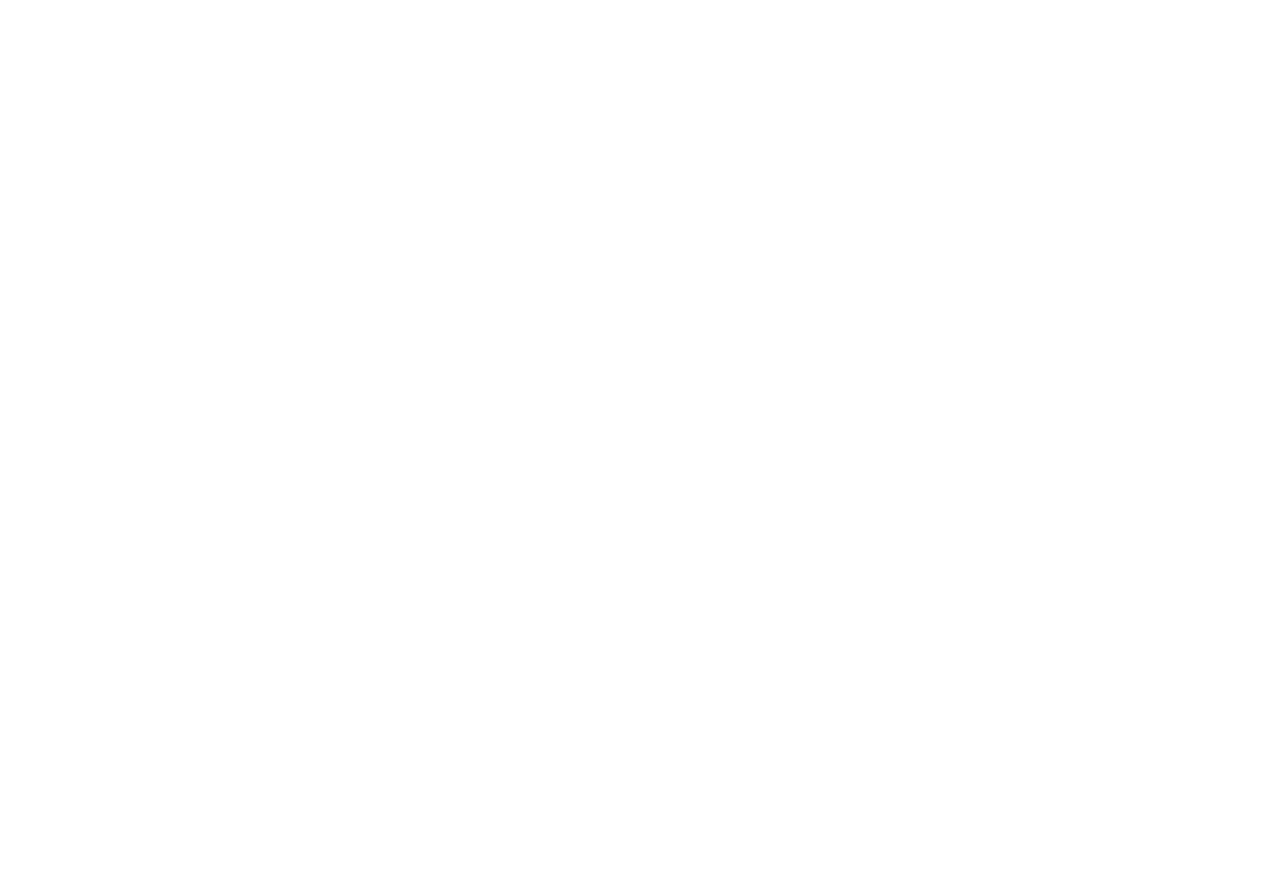
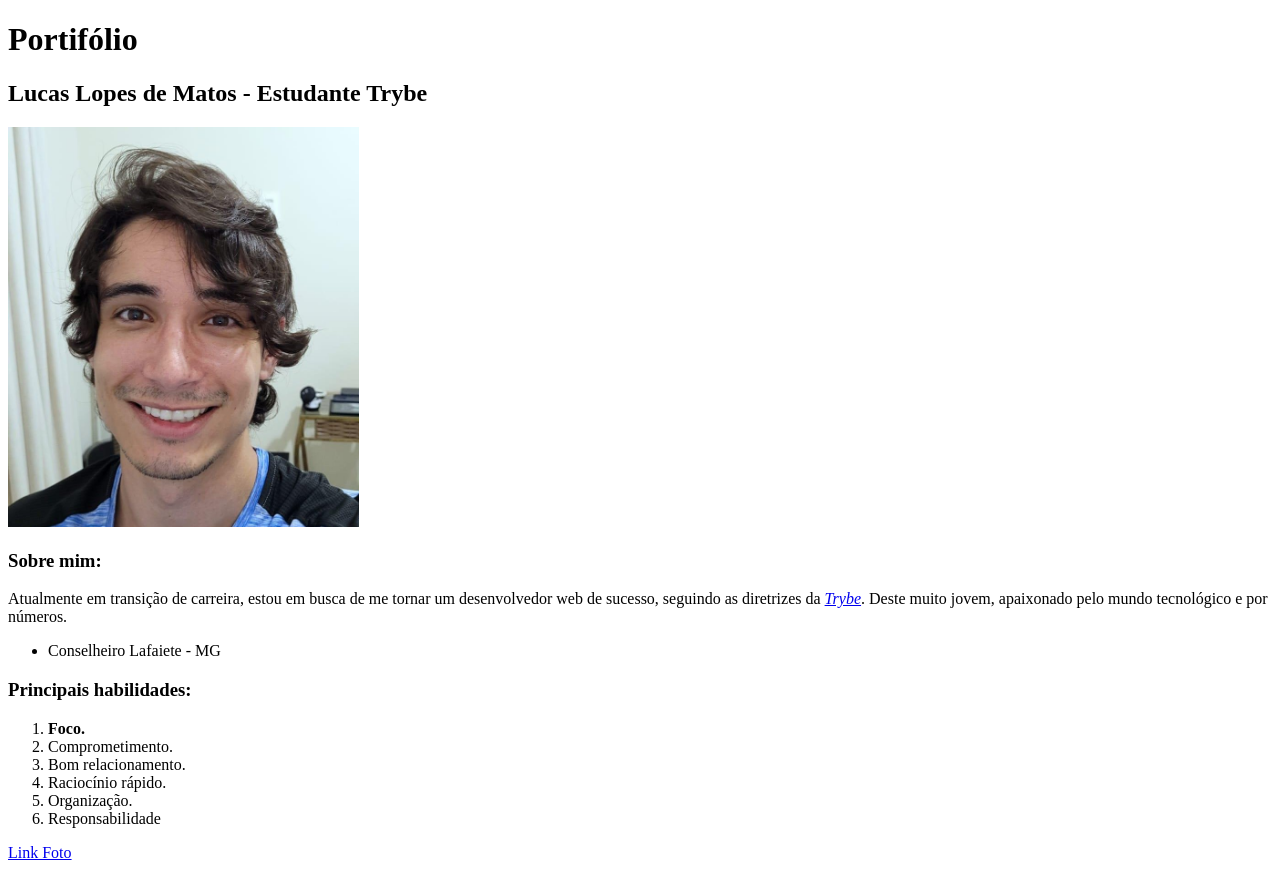
Before and after one commit to lucaslmatos/lucaslmatos.github.io, a plain HTML site: page index.html in a window 1280 px wide. Before the commit the page ends 800 px from the top, so only its background shows below. Drawn offline with Linux system fonts and the light colour scheme.

Commit message:
C03 - Reqs 1 ao 5 adicionados index.html

```diff
--- a/index.html
+++ b/index.html
@@ -4,9 +4,27 @@
     <meta charset="UTF-8">
     <meta http-equiv="X-UA-Compatible" content="IE=edge">
     <meta name="viewport" content="width=device-width, initial-scale=1.0">
-    <title>Document</title>
+    <title>Lucas Matos Dev</title>
 </head>
 <body>
+    <h1>Portifólio</h1>
+    <h2>Lucas Lopes de Matos - Estudante Trybe</h2>
+    <img src="Imagens/PP.jpeg" alt="Foto atual Lucas" height="400px" id="pictureLucas">
+    <h3>Sobre mim: </h3>
+    <p>Atualmente em transição de carreira, estou em busca de me tornar um desenvolvedor web de sucesso, seguindo as diretrizes da <a href="https://www.betrybe.com/?utm_source=trybe.com.br" target="_blank"><em>Trybe</em></a>. Deste muito jovem, apaixonado pelo mundo tecnológico e por números.</p>
+    <ul>
+        <li>Conselheiro Lafaiete - MG</li>
+    </ul>
+    <h3>Principais habilidades: </h3>
+    <ol>
+        <li><strong>Foco.</strong></li>
+        <li>Comprometimento.</li>
+        <li>Bom relacionamento.</li>
+        <li>Raciocínio rápido.</li>
+        <li>Organização.</li>
+        <li>Responsabilidade</li>
+    </ol>
+    <a href="#pictureLucas">Link Foto</a>
 
 </body>
 </html>
```
Also changed, not shown: Imagens/PP.jpeg (added).
